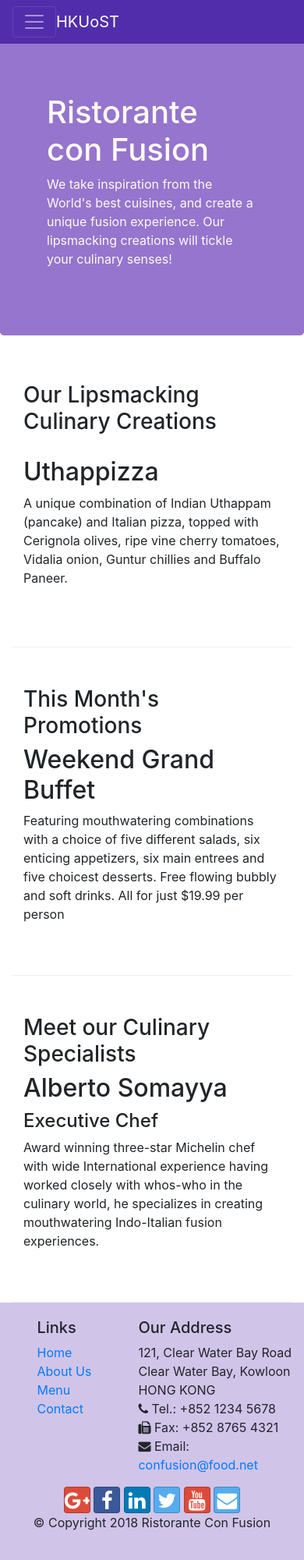
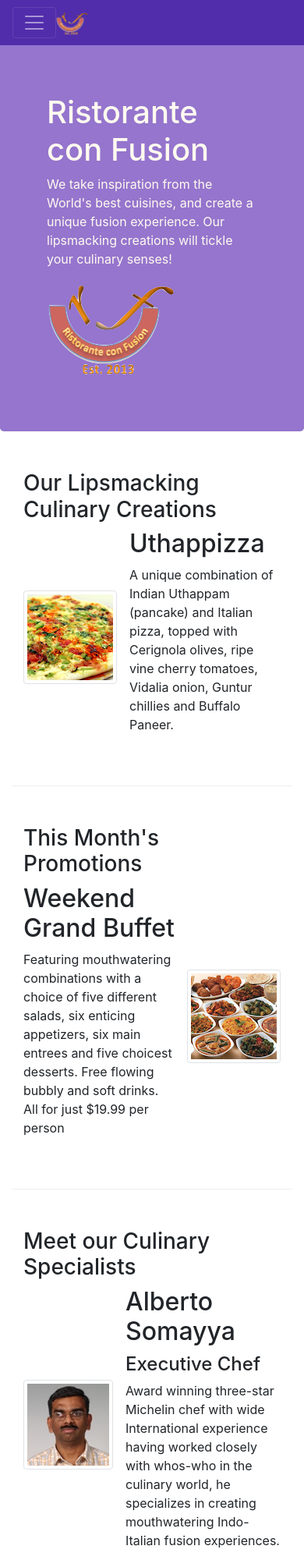
Before and after one commit to ashishkularia/Full-Stack_Web_Development_with_React, a website: page index.html in a window 390 px wide. Shown: the top 2000 px of the page at 78% size. Drawn offline with nearby package versions, Linux system fonts and the light colour scheme.

Commit message:
Bootstrap images and media

```diff
--- a/index.html
+++ b/index.html
@@ -23,7 +23,7 @@
 			<button class="navbar-toggler" type="button" data-toggle="collapse" data-target="#navbar">
 				<span class="navbar-toggler-icon"></span>
 			</button>
-			<a class="navbar-brand mr-auto" href="#">HKUoST</a>
+			<a class="navbar-brand mr-auto" href="#"><img src="img/logo.png" height="30" width="41"></a>
 			<div class="collapse navbar-collapse" id="navbar">
 				<ul class="navbar-nav ml-auto">
 					<li class="nav-item active"><a class="nav-link" href="#"><span class="fa fa-home"></span> Home</a></li>
@@ -43,7 +43,8 @@
 					<h1>Ristorante con Fusion</h1>
 					<p>We take inspiration from the World's best cuisines, and create a unique fusion experience. Our lipsmacking creations will tickle your culinary senses!</p>
 				</div>
-				<div class="col-12 col-sm">
+				<div class="col-12 col-sm" align-self-center>
+					<img src="img/logo.png" class="img-fluid">
 				</div>
 			</div>
 		</div>
@@ -56,8 +57,13 @@
 				<h3>Our Lipsmacking Culinary Creations</h3>
 			</div>
 			<div class="col col-sm col-md order-sm-first">
-				<h2>Uthappizza</h2>
-				<p>A unique combination of Indian Uthappam (pancake) and Italian pizza, topped with Cerignola olives, ripe vine cherry tomatoes, Vidalia onion, Guntur chillies and Buffalo Paneer.</p>
+				<div class="media">
+					<img src="img/uthappizza.png" class="d-flex mr-3 img-thumbnail align-self-center" alt="Uthappizza">
+					<div class="media-body">
+						<h2 class="mt-0">Uthappizza</h2>
+						<p>A unique combination of Indian Uthappam (pancake) and Italian pizza, topped with Cerignola olives, ripe vine cherry tomatoes, Vidalia onion, Guntur chillies and Buffalo Paneer.</p>
+					</div>
+				</div>
 			</div>
 		</div>
 
@@ -67,8 +73,14 @@
 				<h3>This Month's Promotions</h3>
 			</div>
 			<div class="col-12 col-sm col-md">
-				<h2>Weekend Grand Buffet</h2>
-				<p>Featuring mouthwatering combinations with a choice of five different salads, six enticing appetizers, six main entrees and five choicest desserts. Free flowing bubbly and soft drinks. All for just $19.99 per person </p>
+				<div class="media">
+					<div class="media-body">
+						<h2>Weekend Grand Buffet</h2>
+						<p>Featuring mouthwatering combinations with a choice of five different salads, six enticing appetizers, six main entrees and five choicest desserts. Free flowing bubbly and soft drinks. All for just $19.99 per person </p>
+					</div>
+					<img src="img/buffet.png" class="d-flex ml-3 img-thumbnail align-self-center" alt="Buffet">
+				</div>
+
 			</div>
 		</div>
 
@@ -77,9 +89,14 @@
 				<h3>Meet our Culinary Specialists</h3>
 			</div>
 			<div class="col-12 col-sm col-md order-sm-first">
-				<h2>Alberto Somayya</h2>
-				<h4>Executive Chef</h4>
-				<p>Award winning three-star Michelin chef with wide International experience having worked closely with whos-who in the culinary world, he specializes in creating mouthwatering Indo-Italian fusion experiences. </p>
+				<div class="media">
+					<img src="img/alberto.png" class="d-flex mr-3 img-thumbnail align-self-center" alt="Alberto">
+					<div class="media-body">
+						<h2>Alberto Somayya</h2>
+						<h4>Executive Chef</h4>
+						<p>Award winning three-star Michelin chef with wide International experience having worked closely with whos-who in the culinary world, he specializes in creating mouthwatering Indo-Italian fusion experiences.
+					</div>
+				 </p>
 			</div>
 		</div>
 	</div>
```
Also changed, not shown: aboutUs.html (+5 -4 lines), contactus.html (+3 -2 lines), img/alberto.png (added), img/buffet.png (added), img/logo.png (added), img/uthappizza.png (added), 1 other file.
